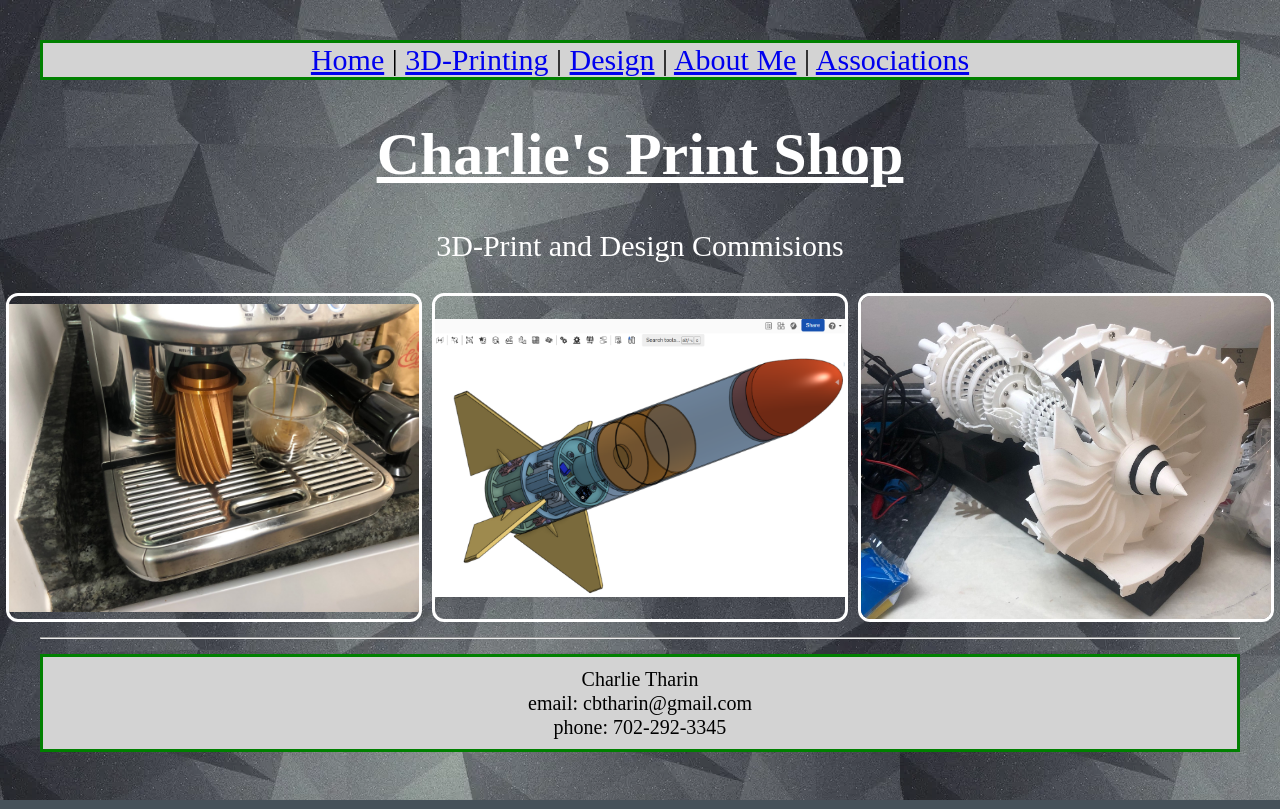
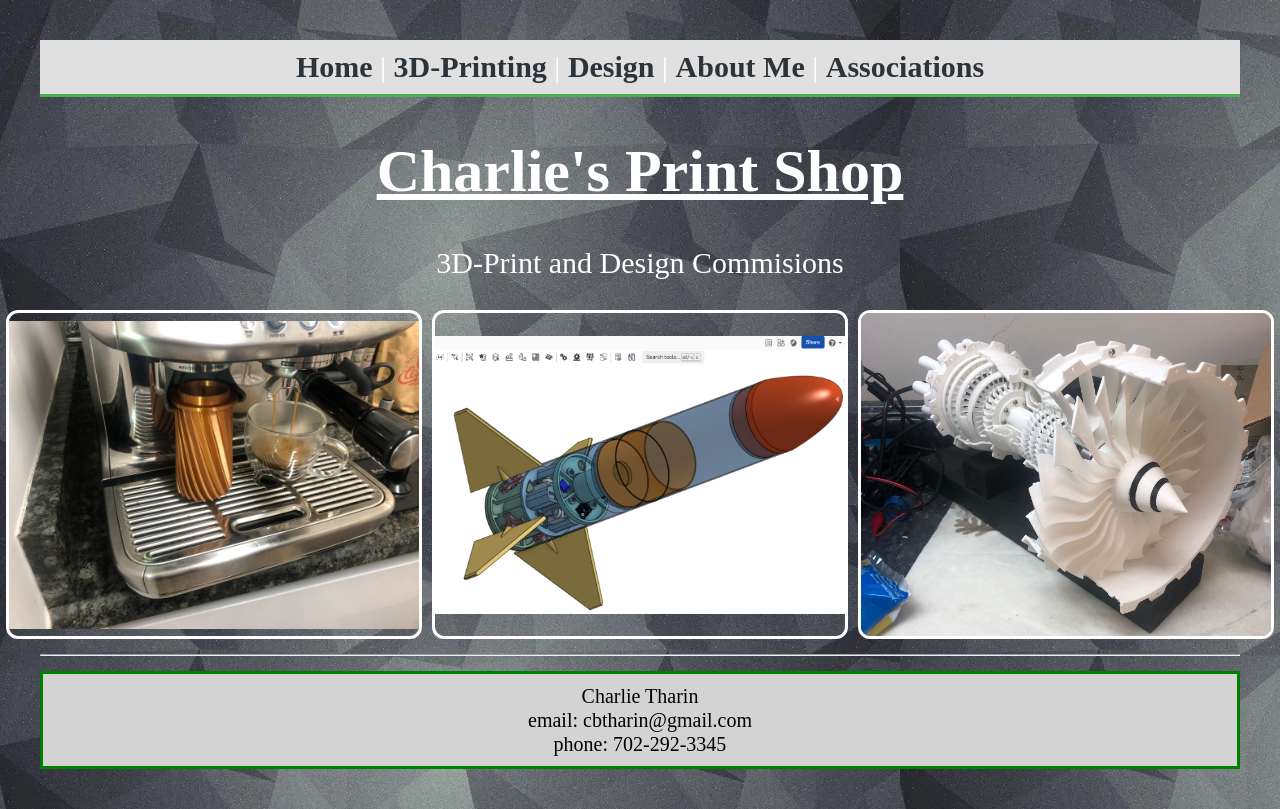
Before and after one commit to cbtharin/cbtharin.github.io, a plain HTML site: page index.html in a window 1280 px wide. Drawn offline with Linux system fonts and the light colour scheme.

Commit message:
Update index.html

```diff
--- a/index.html
+++ b/index.html
@@ -54,12 +54,17 @@
       gap: 1rem;
     }
 
-    nav {
-    	background-color: #D3D3D3;
-        border: 3px solid green;
-        color: black;
+       nav {
+      background-color: #e0e0e0;
+      padding: 10px 20px;
+      border-bottom: 3px solid #4caf50;
+    }
 
-        }
+    nav a {
+      text-decoration: none;
+      font-weight: bold;
+      color: #2c333a;
+    }
 
 
   </style>
```
